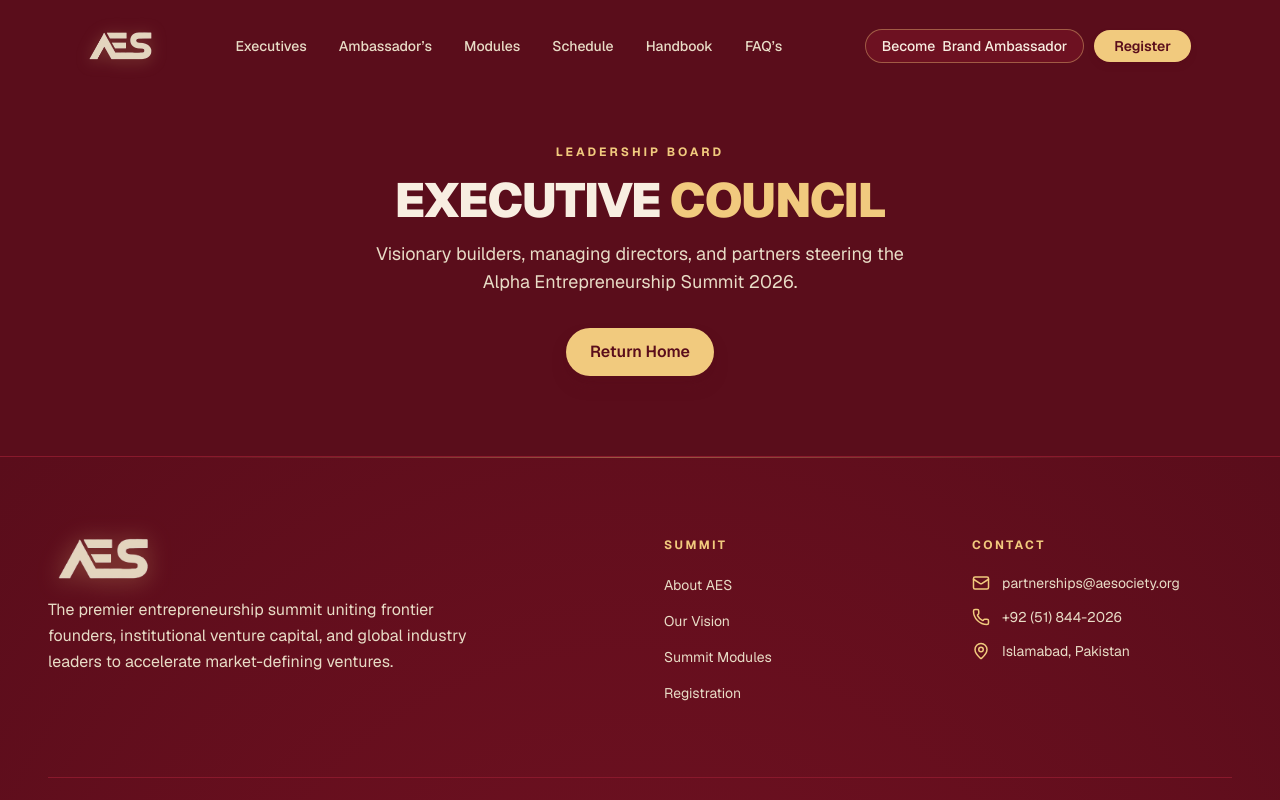
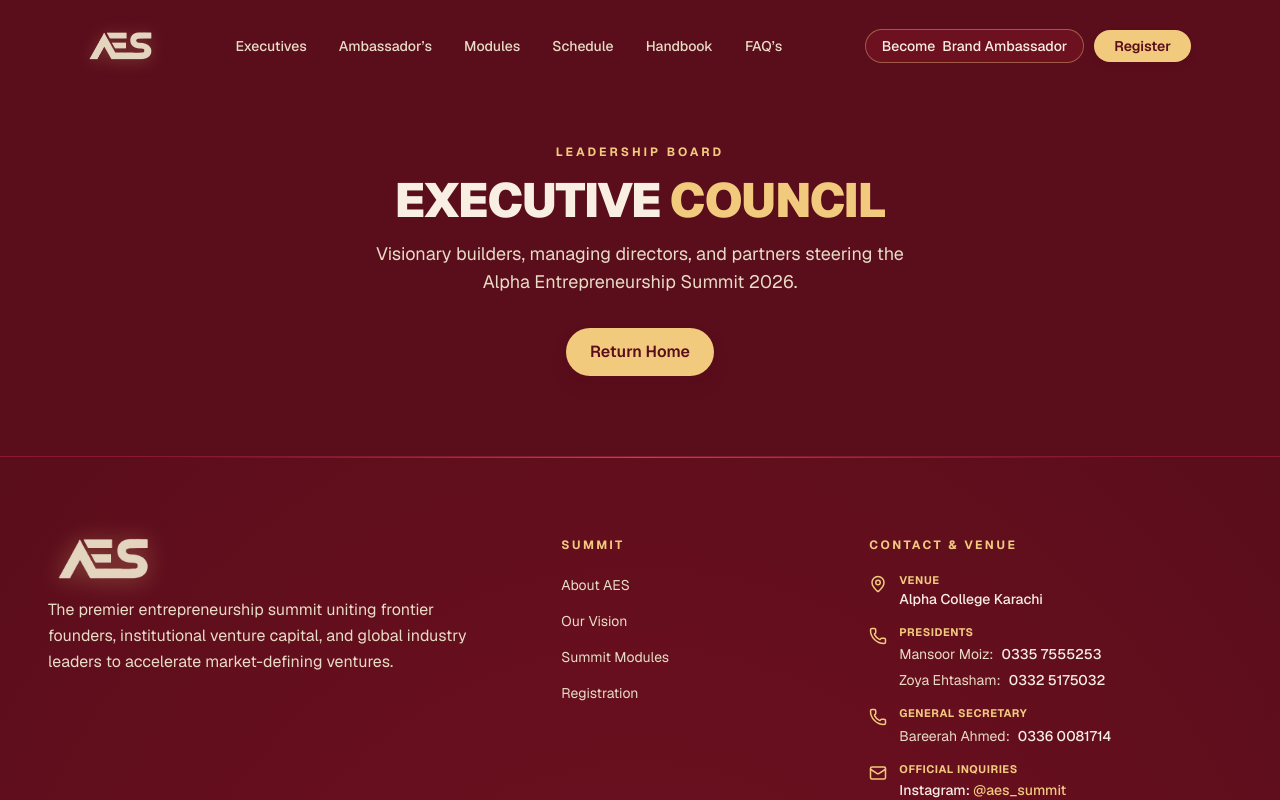
Before and after one commit to ACE-Society-IT/aes, a Next.js app: page /executives in a window 1280 px wide. Shown: the top 800 px of the page. Built offline with nearby package versions, Linux system fonts and the light colour scheme.

Commit message:
info in footer and faqs updated

```diff
--- a/components/Footer.jsx
+++ b/components/Footer.jsx
@@ -15,25 +15,45 @@ const FOOTER_LINKS = [
 ];
 
 // Official AES Contact Information
-const CONTACT_INFO = [
-  {
-    icon: <Mail size={18} className="text-[#f1ca7e] shrink-0" />,
-    text: 'partnerships@aesociety.org',
-    href: 'mailto:partnerships@aesociety.org',
+const CONTACT_INFO = {
+  venue: 'Alpha College Karachi',
+  presidents: [
+    { name: 'Mansoor Moiz', phone: '0335 7555253', tel: 'tel:03357555253' },
+    { name: 'Zoya Ehtasham', phone: '0332 5175032', tel: 'tel:03325175032' },
+  ],
+  generalSecretary: {
+    name: 'Bareerah Ahmed',
+    phone: '0336 0081714',
+    tel: 'tel:03360081714',
   },
-  {
-    icon: <Phone size={18} className="text-[#f1ca7e] shrink-0" />,
-    text: '+92 (51) 844-2026',
-    href: 'tel:+92518442026',
+  socials: {
+    instagram: '@aes_summit',
+    instagramHref: 'https://instagram.com/aes_summit',
   },
-  {
-    icon: <MapPin size={18} className="text-[#f1ca7e] shrink-0" />,
-    text: 'Islamabad, Pakistan',
-  },
-];
+};
 
 // Verified Social Media Icons strictly matching DESIGN-RULES.md
 const SOCIAL_LINKS = [
+  {
+    name: 'Instagram',
+    href: 'https://instagram.com/aes_summit',
+    icon: (
+      <svg
+        className="w-4 h-4 text-inherit"
+        viewBox="0 0 24 24"
+        fill="none"
+        stroke="currentColor"
+        strokeWidth="2"
+        strokeLinecap="round"
+        strokeLinejoin="round"
+        aria-hidden="true"
+      >
+        <rect x="2" y="2" width="20" height="20" rx="5" ry="5" />
+        <path d="M16 11.37A4 4 0 1 1 12.63 8 4 4 0 0 1 16 11.37z" />
+        <line x1="17.5" y1="6.5" x2="17.51" y2="6.5" />
+      </svg>
+    ),
+  },
   {
     name: 'LinkedIn',
     href: 'https://linkedin.com',
@@ -55,40 +75,6 @@ const SOCIAL_LINKS = [
     ),
   },
   {
-    name: 'X (Twitter)',
-    href: 'https://twitter.com',
-    icon: (
-      <svg
-        className="w-3.5 h-3.5 text-inherit"
-        viewBox="0 0 24 24"
-        fill="currentColor"
-        aria-hidden="true"
-      >
-        <path d="M18.244 2.25h3.308l-7.227 8.26 8.502 11.24H16.17l-5.214-6.817L4.99 21.75H1.68l7.73-8.835L1.254 2.25H8.08l4.713 6.231zm-1.161 17.52h1.833L7.084 4.126H5.117z" />
-      </svg>
-    ),
-  },
-  {
-    name: 'Instagram',
-    href: 'https://instagram.com',
-    icon: (
-      <svg
-        className="w-4 h-4 text-inherit"
-        viewBox="0 0 24 24"
-        fill="none"
-        stroke="currentColor"
-        strokeWidth="2"
-        strokeLinecap="round"
-        strokeLinejoin="round"
-        aria-hidden="true"
-      >
-        <rect x="2" y="2" width="20" height="20" rx="5" ry="5" />
-        <path d="M16 11.37A4 4 0 1 1 12.63 8 4 4 0 0 1 16 11.37z" />
-        <line x1="17.5" y1="6.5" x2="17.51" y2="6.5" />
-      </svg>
-    ),
-  },
-  {
     name: 'Website',
     href: '/',
     icon: <Globe className="w-4 h-4 text-inherit" aria-hidden="true" />,
@@ -104,8 +90,8 @@ export default function Footer() {
       {/* Main Content Container */}
       <div className="max-w-7xl mx-auto px-6 sm:px-8 lg:px-12 z-20 relative">
         <div className="grid grid-cols-1 md:grid-cols-2 lg:grid-cols-12 gap-10 lg:gap-12 pb-12">
-          {/* Brand Column (6 cols) */}
-          <div className="lg:col-span-6 space-y-4">
+          {/* Brand Column (5 cols) */}
+          <div className="lg:col-span-5 space-y-4">
             <Link href="/" className="inline-flex items-center gap-3 group">
               <div className="relative h-11 w-28 transition-transform duration-300 group-hover:scale-105">
                 <Image
@@ -144,28 +130,85 @@ export default function Footer() {
             </ul>
           </div>
 
-          {/* Contact Column (3 cols) */}
-          <div className="lg:col-span-3">
+          {/* Contact Column (4 cols) */}
+          <div className="lg:col-span-4">
             <h4 className="text-xs font-bold uppercase tracking-[0.2em] text-[#f1ca7e] mb-5">
-              Contact
+              Contact & Venue
             </h4>
-            <ul className="space-y-3.5 text-sm text-[#e8dcc6]">
-              {CONTACT_INFO.map((item, i) => (
-                <li key={i} className="flex items-center space-x-3">
-                  {item.icon}
-                  {item.href ? (
+            <div className="space-y-4 text-sm text-[#e8dcc6]">
+              {/* Venue */}
+              <div className="flex items-start space-x-3">
+                <MapPin size={18} className="text-[#f1ca7e] shrink-0 mt-0.5" />
+                <div>
+                  <span className="text-[11px] uppercase tracking-wider font-bold text-[#f1ca7e] block">
+                    Venue
+                  </span>
+                  <span className="text-sm text-[#f8eee1] font-medium">{CONTACT_INFO.venue}</span>
+                </div>
+              </div>
+
+              {/* Presidents */}
+              <div className="flex items-start space-x-3">
+                <Phone size={18} className="text-[#f1ca7e] shrink-0 mt-0.5" />
+                <div>
+                  <span className="text-[11px] uppercase tracking-wider font-bold text-[#f1ca7e] block">
+                    Presidents
+                  </span>
+                  <div className="space-y-1.5 mt-1">
+                    {CONTACT_INFO.presidents.map((p) => (
+                      <div key={p.name} className="flex items-center gap-2 flex-wrap">
+                        <span className="text-[#e8dcc6] text-xs sm:text-sm">{p.name}:</span>
+                        <a
+                          href={p.tel}
+                          className="text-[#f8eee1] hover:text-[#f1ca7e] transition-colors font-medium text-xs sm:text-sm"
+                        >
+                          {p.phone}
+                        </a>
+                      </div>
+                    ))}
+                  </div>
+                </div>
+              </div>
+
+              {/* General Secretary */}
+              <div className="flex items-start space-x-3">
+                <Phone size={18} className="text-[#f1ca7e] shrink-0 mt-0.5" />
+                <div>
+                  <span className="text-[11px] uppercase tracking-wider font-bold text-[#f1ca7e] block">
+                    General Secretary
+                  </span>
+                  <div className="mt-1 flex items-center gap-2 flex-wrap">
+                    <span className="text-[#e8dcc6] text-xs sm:text-sm">
+                      {CONTACT_INFO.generalSecretary.name}:
+                    </span>
                     <a
-                      href={item.href}
-                      className="hover:text-[#f8eee1] transition-colors duration-200"
+                      href={CONTACT_INFO.generalSecretary.tel}
+                      className="text-[#f8eee1] hover:text-[#f1ca7e] transition-colors font-medium text-xs sm:text-sm"
                     >
-                      {item.text}
+                      {CONTACT_INFO.generalSecretary.phone}
                     </a>
-                  ) : (
-                    <span>{item.text}</span>
-                  )}
-                </li>
-              ))}
-            </ul>
+                  </div>
+                </div>
+              </div>
+
+              {/* Instagram */}
+              <div className="flex items-start space-x-3">
+                <Mail size={18} className="text-[#f1ca7e] shrink-0 mt-0.5" />
+                <div>
+                  <span className="text-[11px] uppercase tracking-wider font-bold text-[#f1ca7e] block">
+                    Official Inquiries
+                  </span>
+                  <a
+                    href={CONTACT_INFO.socials.instagramHref}
+                    target="_blank"
+                    rel="noreferrer"
+                    className="text-[#f8eee1] hover:text-[#f1ca7e] transition-colors font-medium text-xs sm:text-sm block mt-0.5"
+                  >
+                    Instagram: <span className="text-[#f1ca7e]">{CONTACT_INFO.socials.instagram}</span>
+                  </a>
+                </div>
+              </div>
+            </div>
           </div>
         </div>
 
--- a/components/home/Faqs.jsx
+++ b/components/home/Faqs.jsx
@@ -12,7 +12,7 @@ const FAQ_ITEMS = [
   {
     question: 'What is the Alpha Entrepreneurship Summit (AES)?',
     answer:
-      'AES is a premier, multi-day entrepreneurship summit uniting frontier founders, institutional venture capital, angel syndicates, and global industry leaders. It features six flagship modules — pitch arenas, hackathons, case competitions, growth labs, sustainability tracks, and executive deal rooms — designed to catalyze the next generation of market-defining ventures.',
+      'AES is a premier, multi-day entrepreneurship summit uniting frontier founders, institutional venture capital, and global industry leaders. It features five flagship modules — Investomania, Defend the Empire, Venture Verse, Market Monopoly, and Viral Velocity — designed to catalyze the next generation of market-defining ventures.',
   },
   {
     question: 'Who should attend the summit?',
@@ -22,7 +22,7 @@ const FAQ_ITEMS = [
   {
     question: 'When and where will AES 2026 take place?',
     answer:
-      'AES 2026 is scheduled across three flagship days in Islamabad, Pakistan. Specific venue details and the full event calendar will be announced following registration close. Stay connected through our official channels for the latest updates.',
+      'AES 2026 will be held across three flagship days from November 13–15, 2026 at Alpha College in Karachi, Pakistan. Stay connected through our official channels and Instagram (@aes_summit) for timely updates.',
   },
   {
     question: 'How do I register for the summit?',
@@ -32,7 +32,7 @@ const FAQ_ITEMS = [
   {
     question: 'What is the prize pool and competition format?',
     answer:
-      'Competitors across all six modules vie for a combined PKR 1.5M+ prize pool. The Venture Sprint alone offers direct term sheets and equity-free grants. Each module has its own judging criteria evaluated by 40+ VC judges, enterprise partners, and Tier-1 management consultants.',
+      'Competitors across all five modules vie for a combined PKR 1.5M+ prize pool. Each module features three rigorous rounds evaluated by VC judges, enterprise partners, and industry leaders.',
   },
   {
     question: 'Can I participate in multiple modules?',
```
Also changed, not shown: components/home/Modules.jsx (+15 -38 lines).
